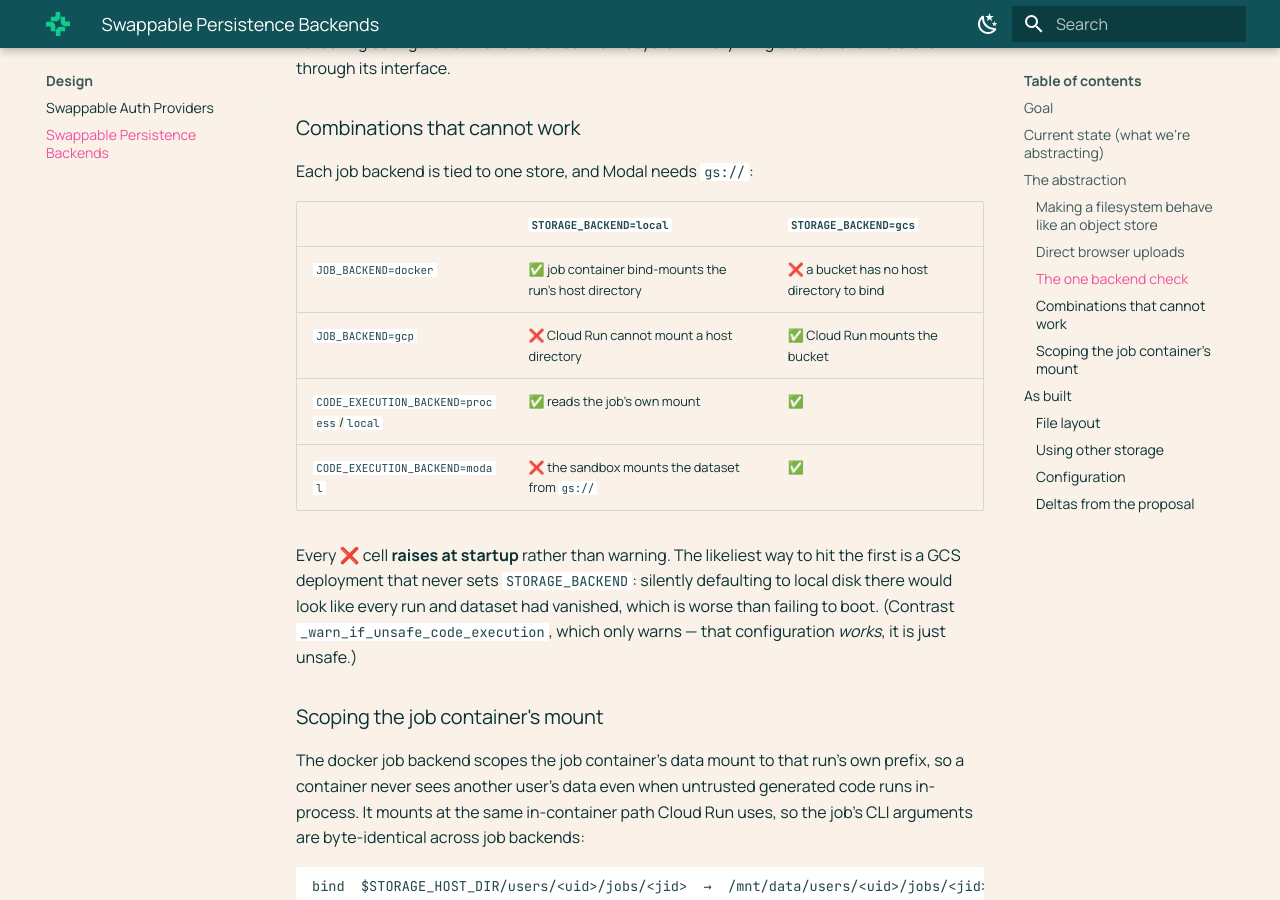
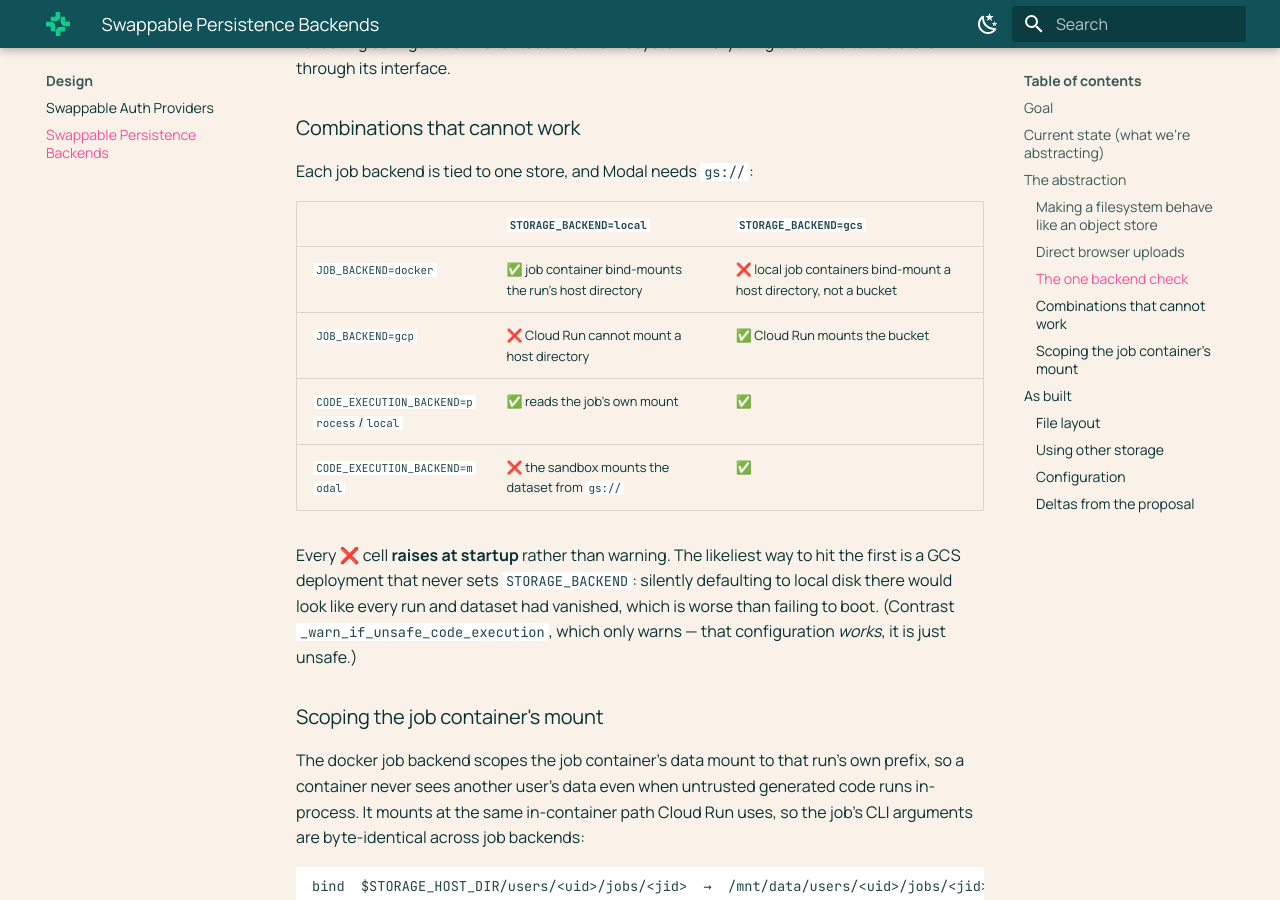
Before and after one commit to allenai/asta-autodiscovery, an MkDocs documentation site: the page built from docs/design/storage-backends.md, in a window 1280 px wide and 900 px high, scrolled down 3761 px. Built offline with MkDocs 1.6.1 and Material for MkDocs 9.7.7, drawn with Linux system fonts in a browser that asks for light colours.

Commit message:
Reword the docker + gcs cell in the combination tables
Co-Authored-By: Claude Fable 5.1 <noreply@anthropic.com>

```diff
--- a/docs/design/storage-backends.md
+++ b/docs/design/storage-backends.md
@@ -152,7 +152,7 @@ Each job backend is tied to one store, and Modal needs `gs://`:
 
 | | `STORAGE_BACKEND=local` | `STORAGE_BACKEND=gcs` |
 | --- | --- | --- |
-| `JOB_BACKEND=docker` | ✅ job container bind-mounts the run's host directory | ❌ a bucket has no host directory to bind |
+| `JOB_BACKEND=docker` | ✅ job container bind-mounts the run's host directory | ❌ local job containers bind-mount a host directory, not a bucket |
 | `JOB_BACKEND=gcp` | ❌ Cloud Run cannot mount a host directory | ✅ Cloud Run mounts the bucket |
 | `CODE_EXECUTION_BACKEND=process`/`local` | ✅ reads the job's own mount | ✅ |
 | `CODE_EXECUTION_BACKEND=modal` | ❌ the sandbox mounts the dataset from `gs://` | ✅ |
```
Also changed, not shown: docs/configuration.md (+1 -1 lines).
